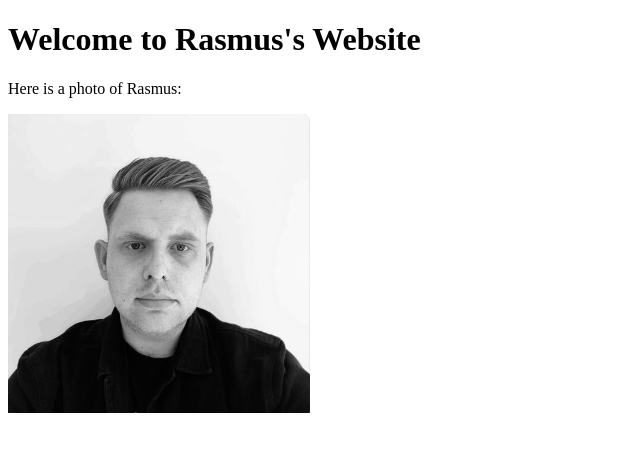
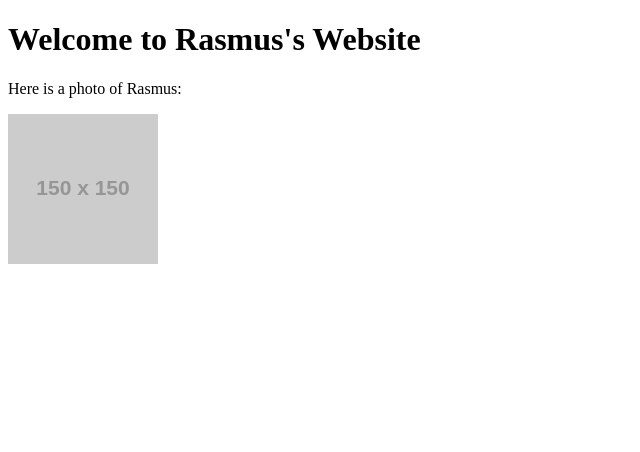
Before and after one commit to skfugl/rasmuss-dk-demo, a plain HTML site: page rasmuss-website.html in a window 1280 px wide. Shown: the whole page, without its empty margins (0-640 px from the left). Drawn offline with Linux system fonts and the light colour scheme; placeholder pictures from the web are drawn by us.

Commit message:
Update rasmuss-website.html

```diff
--- a/rasmuss-website.html
+++ b/rasmuss-website.html
@@ -1,4 +1,3 @@
-
 <!DOCTYPE html>
 <html lang="en">
 <head>
@@ -9,6 +8,6 @@
 <body>
     <h1>Welcome to Rasmus's Website</h1>
     <p>Here is a photo of Rasmus:</p>
-    <img src="https://github.com/skfugl/rasmuss-dk-demo/blob/main/Sk%C3%A6rmbillede%202024-07-03%20120449.png?raw=true">
+    <img src="https://via.placeholder.com/150" alt="Photo of Rasmus">
 </body>
 </html>
```
